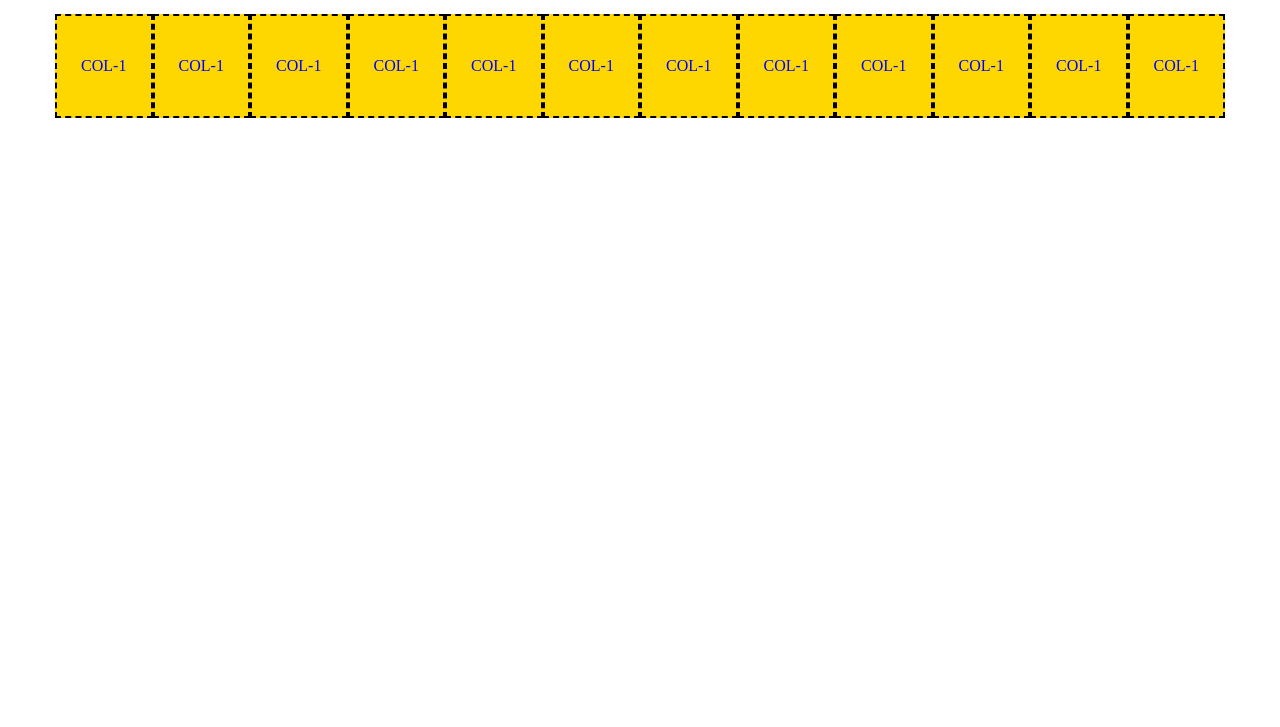
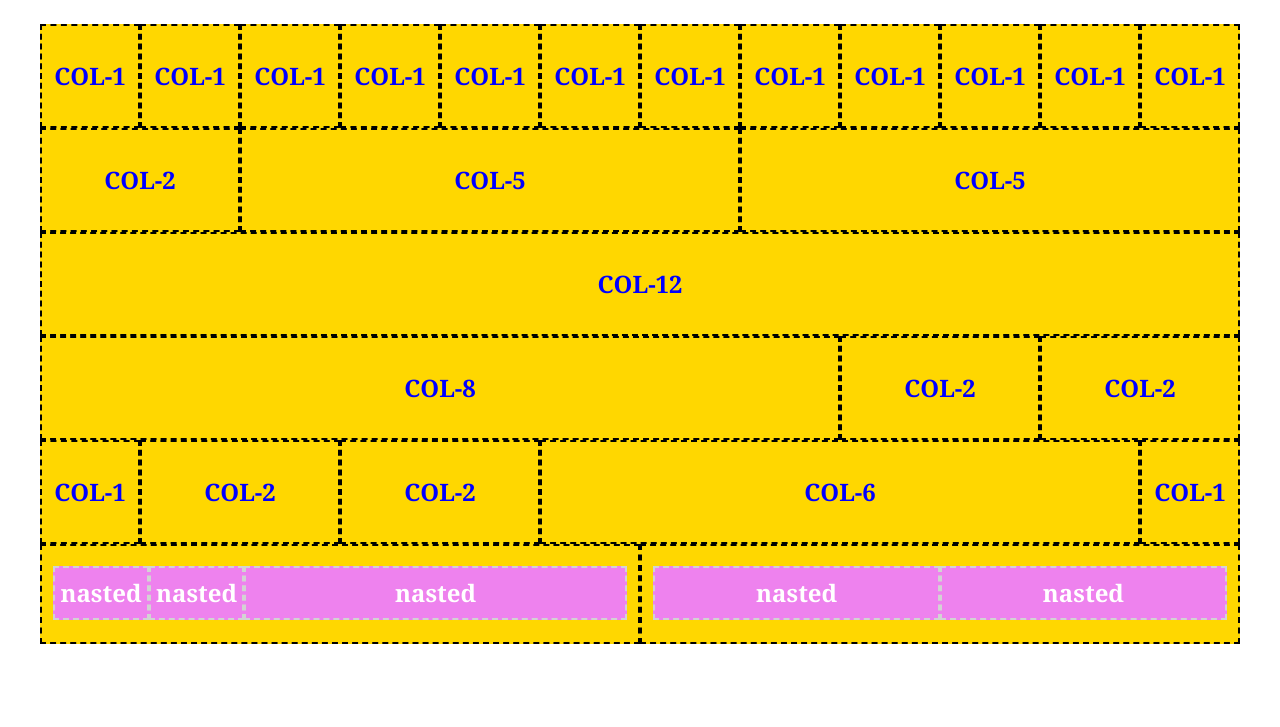
Before and after one commit to ThomasAnselmetto/html-css-12bool, a plain HTML site: page index.html in a window 1280 px wide. Shown: the part 121-848 px from the top of the page. Drawn offline with Linux system fonts and the light colour scheme.

Commit message:
ended first part

```diff
--- a/css/12bool.css
+++ b/css/12bool.css
@@ -49,7 +49,7 @@
 /* CONTAINER & ROW */
 
 .container {
-	max-width: 1170px;
+	max-width: 1200px;
 	margin: 0 auto;
 }
 
--- a/css/style.css
+++ b/css/style.css
@@ -14,6 +14,9 @@
 
 body {
     min-height: 100vh;
+    font-family: Cambria, Cochin, Georgia, Times, 'Times New Roman', serif;
+    font-weight: bold;
+    font-size: 1.5rem;
 }
 
 img,
@@ -38,3 +41,17 @@ h2 {
     border: 2px dashed black;
     text-align: center;
 }
+
+.box-violet {
+    background-color: violet;
+    color: white;
+    min-height: 50px;
+    line-height: 50px;
+    border: 2px dashed lightgrey;
+    text-align: center;
+
+}
+
+.pdg {
+    padding: 1.3rem 0.7rem 0 0.7rem
+}
--- a/index.html
+++ b/index.html
@@ -51,7 +51,79 @@
                 <div class="box">COL-1</div>
             </div>
         </div>
-
+        <div class="row">
+            <div class="col-2">
+                <div class="box">COL-2</div>
+            </div>
+            <div class="col-5">
+                <div class="box">COL-5</div>
+            </div>
+            <div class="col-5">
+                <div class="box">COL-5</div>
+            </div>
+        </div>
+        <div class="row">
+            <div class="col-12">
+                <div class="box">COL-12</div>
+            </div>
+        </div>
+        <div class="row">
+            <div class="col-8">
+                <div class="box">COL-8</div>
+            </div>
+            <div class="col-2">
+                <div class="box">COL-2</div>
+            </div>
+            <div class="col-2">
+                <div class="box">COL-2</div>
+            </div>
+        </div>
+        <div class="row">
+            <div class="col-1">
+                <div class="box">COL-1</div>
+            </div>
+            <div class="col-2">
+                <div class="box">COL-2</div>
+            </div>
+            <div class="col-2">
+                <div class="box">COL-2</div>
+            </div>
+            <div class="col-6">
+                <div class="box">COL-6</div>
+            </div>
+            <div class="col-1">
+                <div class="box">COL-1</div>
+            </div>
+        </div>
+        <div class="row">
+            <div class="col-6">
+                <div class="box">
+                    <div class="row pdg">
+                        <div class="col-2">
+                            <div class="box-violet">nasted</div>
+                        </div>
+                        <div class="col-2">
+                            <div class="box-violet">nasted</div>
+                        </div>
+                        <div class="col-8">
+                            <div class="box-violet">nasted</div>
+                        </div>
+                    </div>
+                </div>
+            </div>
+            <div class="col-6">
+                <div class="box">
+                    <div class="row pdg">
+                        <div class="col-6">
+                            <div class="box-violet">nasted</div>
+                        </div>
+                        <div class="col-6">
+                            <div class="box-violet">nasted</div>
+                        </div>
+                    </div>
+                </div>
+            </div>
+        </div>
 
 
 
```
